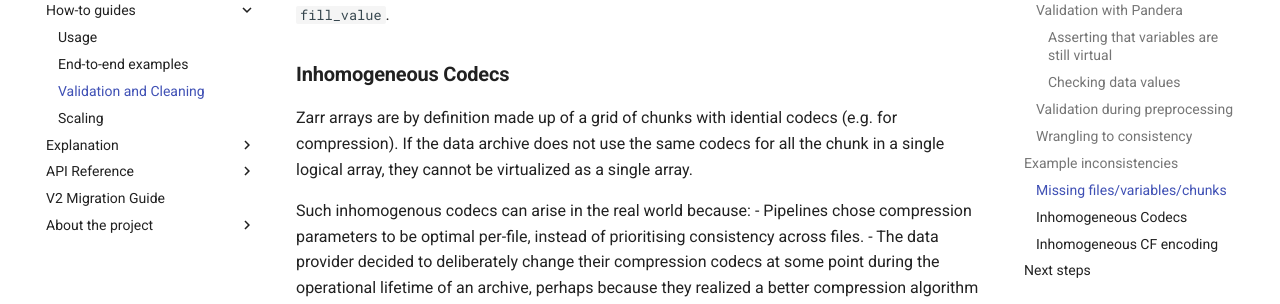
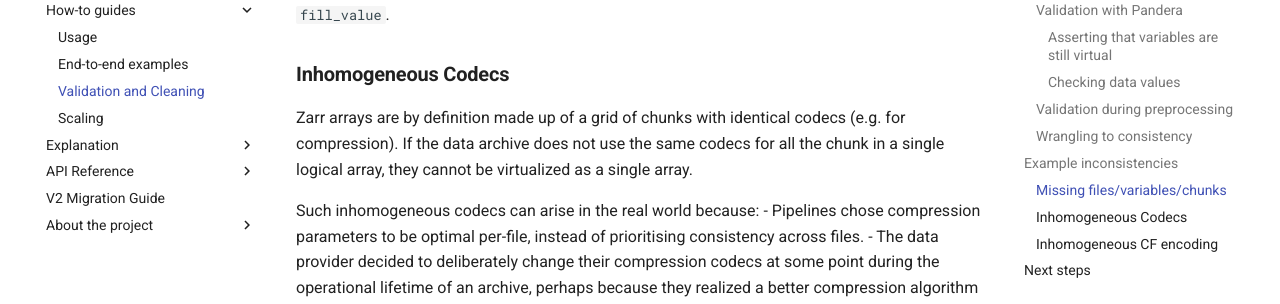
Before and after one commit to zarr-developers/VirtualiZarr, an MkDocs documentation site: the page built from docs/how_to/validation.md, in a window 1280 px wide and 900 px high, scrolled down 6348 px. Shown: the part 152-456 px from the top of the window. Built offline with MkDocs 1.6.1 and Material for MkDocs 9.7.7, drawn with Linux system fonts in a browser that asks for light colours; comment, search, counter and statistics services are not loaded; the version menu is left out; some of the changed text lies outside the part shown.

Commit message:
docs: fix codespell typos in codecs section
Co-Authored-By: Claude Opus 4.8 (1M context) <noreply@anthropic.com>

```diff
--- a/docs/how_to/validation.md
+++ b/docs/how_to/validation.md
@@ -257,10 +257,10 @@ Reading data from the second timestep would return the array's `fill_value`.
 
 ### Inhomogeneous Codecs
 
-Zarr arrays are by definition made up of a grid of chunks with idential codecs (e.g. for compression).
+Zarr arrays are by definition made up of a grid of chunks with identical codecs (e.g. for compression).
 If the data archive does not use the same codecs for all the chunk in a single logical array, they cannot be virtualized as a single array.
 
-Such inhomogenous codecs can arise in the real world because:
+Such inhomogeneous codecs can arise in the real world because:
 - Pipelines chose compression parameters to be optimal per-file, instead of prioritising consistency across files.
 - The data provider decided to deliberately change their compression codecs at some point during the operational lifetime of an archive, perhaps because they realized a better compression algorithm was available,
 - The change was unintentional, caused by changing defaults between file writer library versions.
```
